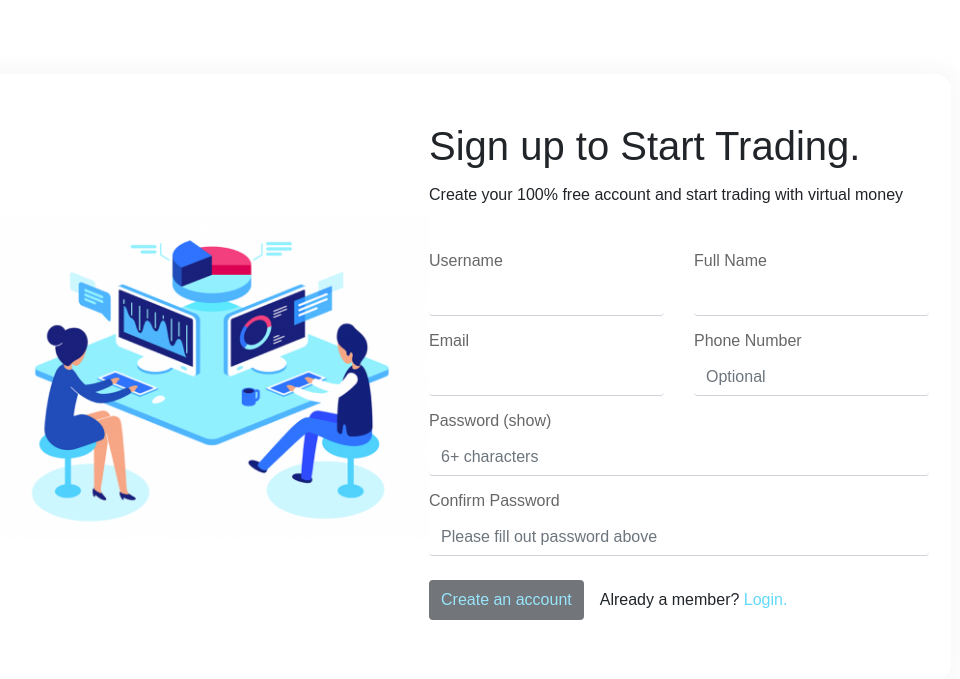
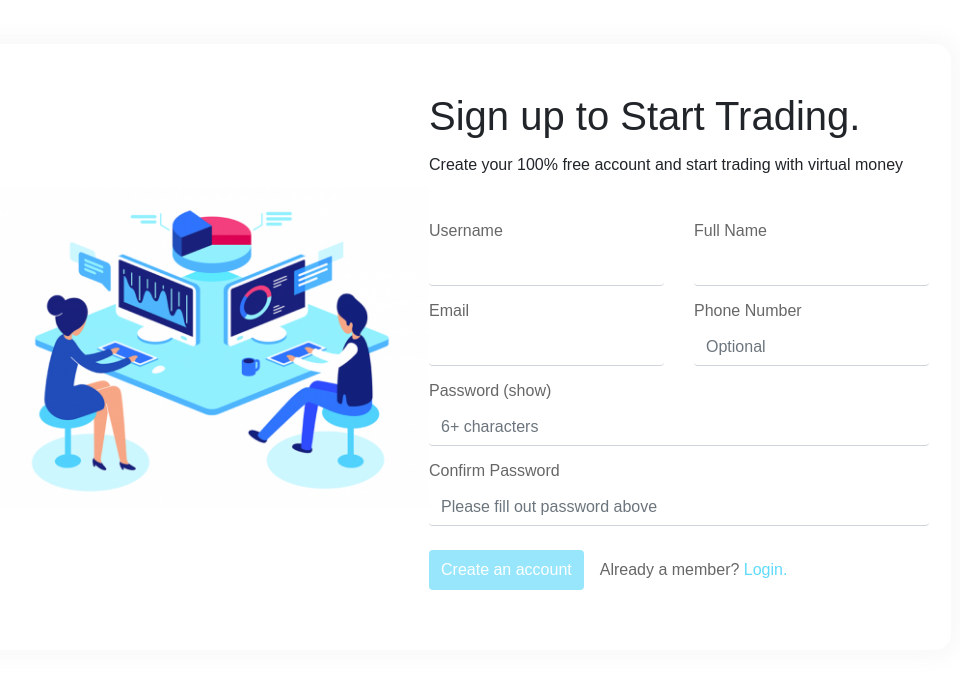
Before and after one commit to ji21/crypto_project, a Django app: page /authenticate/register/ in a window 1280 px wide. Shown: the part 106-785 px from the top of the page, without its empty margins (189-1149 px from the left). Run offline with Django 3.2, Linux system fonts and the light colour scheme; parts of the project's set-up code (start-up, migrations or seed data) failed here and were passed over; some libraries are stand-ins or nearby versions.

Commit message:
quick fixes

```diff
--- a/authentication/views.py
+++ b/authentication/views.py
@@ -3,7 +3,7 @@ from django.http import HttpResponse, JsonResponse
 from django.views import View
 from django.contrib.auth.models import User
 from django.contrib import messages
-from django.core.email import EmailMessage
+from django.core.mail import EmailMessage
 from validate_email import validate_email
 from .models import Profile
 import json
@@ -45,7 +45,6 @@ class RegView(View):
         user = User.objects.create_user(username=username, email=email)
         user.set_password(password)
         user.is_active = False
-        user.save()
         email = EmailMessage(
             'Hello',
             'Body goes here',
@@ -55,6 +54,7 @@ class RegView(View):
             reply_to=['another@example.com'],
             headers={'Message-ID': 'foo'},
         )
+        user.save()
         messages.success(request, 'Your account has been successfully created.')
       return render(request, 'authenticate/register.html')
 
--- a/static/css/style.css
+++ b/static/css/style.css
@@ -6,7 +6,7 @@
 
 .form-div {
   min-width: 1000px;
-  margin: 180px auto 0px auto!important;
+  margin: 150px auto 0px auto!important;
   width: 65%;
   display: flex;
   box-shadow: 0px 0px 17px 9px rgba(219,219,219,0.18);
@@ -39,14 +39,15 @@ p > .login:hover {
 
 .form-btn {
   height: 40px;
-  background-color: #282C34;
-  color: #61DAFB;
+  color: white;
+  background-color: #61DAFB;
   border: none;
 }
 
 .form-btn:hover {
-  background-color: #282C34;
-  color: #61DAFB;
+/*  color: #282C34;*/
+  color: white;
+/*  text-shadow: 1px 1px 0px #282C34;*/
 }
 
 input {
--- a/templates/authenticate/register.html
+++ b/templates/authenticate/register.html
@@ -52,7 +52,7 @@
         </div>
         <div class="d-flex align-items-center mt-4">
           <button type="submit" id="submit" class="btn form-btn" disabled>Create an account</button>
-          <p class="mt-0 mb-0 ml-3" style="font-size: 16px">Already a member? <a href="{% url 'login' %}" class="login">Login.</a></p>
+          <p class="mt-0 mb-0 ml-3" style="font-size: 16px; color: rgba(0, 0, 0, 0.6)">Already a member? <a href="{% url 'login' %}" class="login">Login.</a></p>
         </div>
       </form>
     </div>
```
